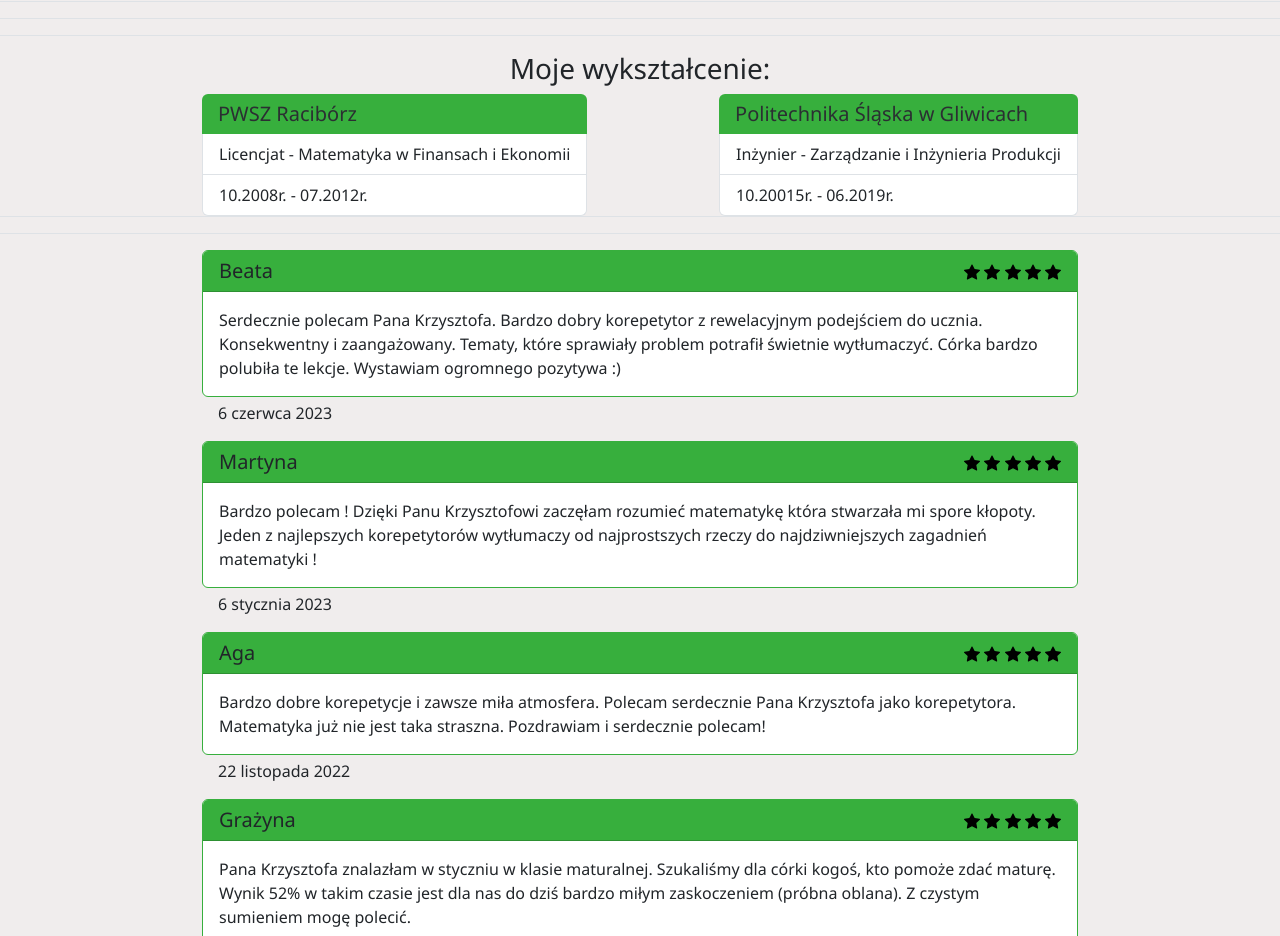
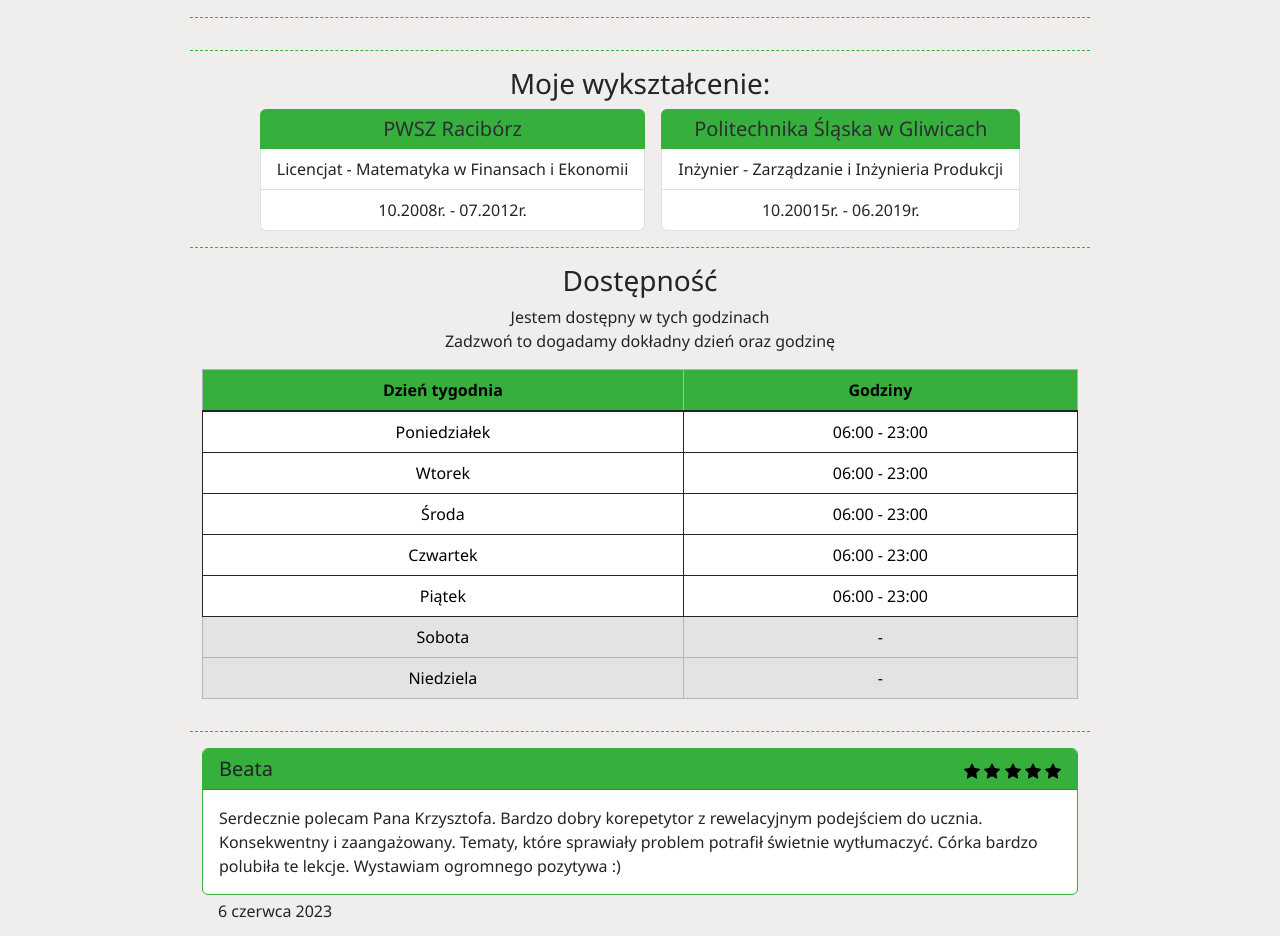
Before and after one commit to Exothreat/Hafi-korepetycje, a plain HTML site: page index.html in a window 1280 px wide. Shown: the part 200-1136 px from the top of the page. Drawn offline with nearby package versions, Linux system fonts and the light colour scheme.

Commit message:
added available section

```diff
--- a/index.html
+++ b/index.html
@@ -67,7 +67,7 @@
         </nav>
       </div>
     </header>
-    <section class="my-3 border-bottom" id="logo">
+    <section id="logo">
       <div class="d-flex justify-content-center">
         <a href="#header" class="navbar-brand m-1">
           <div class="logo text-center py-3 px-5 bg-secondary">
@@ -82,12 +82,22 @@
         </a>
       </div>
     </section>
-    <section class="my-3 border-bottom" id="oferta"></section>
-    <section class="my-3 border-bottom" id="about"></section>
-    <section class="my-3 border-bottom" id="edukacja">
-      <div class="container" style="max-width: 900px">
+    <section id="oferta">
+      <div
+        class="py-3 container border-bottom-dashed"
+        style="max-width: 900px"
+      ></div>
+    </section>
+    <section id="about">
+      <div
+        class="py-3 container border-bottom-dashed"
+        style="max-width: 900px"
+      ></div>
+    </section>
+    <section id="edukacja">
+      <div class="py-3 container border-bottom-dashed" style="max-width: 900px">
         <h3 class="text-center">Moje wykształcenie:</h3>
-        <div class="d-flex justify-content-between">
+        <div class="d-flex justify-content-center flex-wrap text-center gap-3">
           <ul class="list-group">
             <li class="list-group-item list-group-item-secondary">
               <h5 class="m-0">PWSZ Racibórz</h5>
@@ -109,9 +119,58 @@
         </div>
       </div>
     </section>
-    <section class="my-3 border-bottom" id="obecny"></section>
+    <section id="obecny">
+      <div
+        class="py-3 container text-center border-bottom-dashed"
+        style="max-width: 900px"
+      >
+        <h3 class="text-center">Dostępność</h3>
+        <span>
+          Jestem dostępny w tych godzinach<br />
+          Zadzwoń to dogadamy dokładny dzień oraz godzinę
+        </span>
+        <table class="my-3 table table-bordered border-dark">
+          <thead class="table-primary">
+            <tr>
+              <th scope="col">Dzień tygodnia</th>
+              <th scope="col">Godziny</th>
+            </tr>
+          </thead>
+          <tbody class="table-group-divider">
+            <tr>
+              <td>Poniedziałek</td>
+              <td>06:00 - 23:00</td>
+            </tr>
+            <tr>
+              <td>Wtorek</td>
+              <td>06:00 - 23:00</td>
+            </tr>
+            <tr>
+              <td>Środa</td>
+              <td>06:00 - 23:00</td>
+            </tr>
+            <tr>
+              <td>Czwartek</td>
+              <td>06:00 - 23:00</td>
+            </tr>
+            <tr>
+              <td>Piątek</td>
+              <td>06:00 - 23:00</td>
+            </tr>
+            <tr class="table-secondary">
+              <td>Sobota</td>
+              <td>-</td>
+            </tr>
+            <tr class="table-secondary">
+              <td>Niedziela</td>
+              <td>-</td>
+            </tr>
+          </tbody>
+        </table>
+      </div>
+    </section>
     <sction id="opinie">
-      <div class="container" style="max-width: 900px">
+      <div class="my-3 container" style="max-width: 900px">
         <div class="card border-primary mb-1">
           <div class="card-header bg-primary d-flex justify-content-between">
             <h5 class="card-title m-0">Beata</h5>
--- a/styles/style.css
+++ b/styles/style.css
@@ -28,6 +28,10 @@
   border: none;
 }
 
+.table-primary {
+  --bs-table-bg: #37af3d !important;
+}
+
 .link {
   transition: 0.2s;
 }
@@ -45,3 +49,7 @@
   background-color: #37af3d;
   color: #000000 !important;
 }
+
+.border-bottom-dashed {
+  border-bottom: 1px dashed #37af3d;
+}
```
